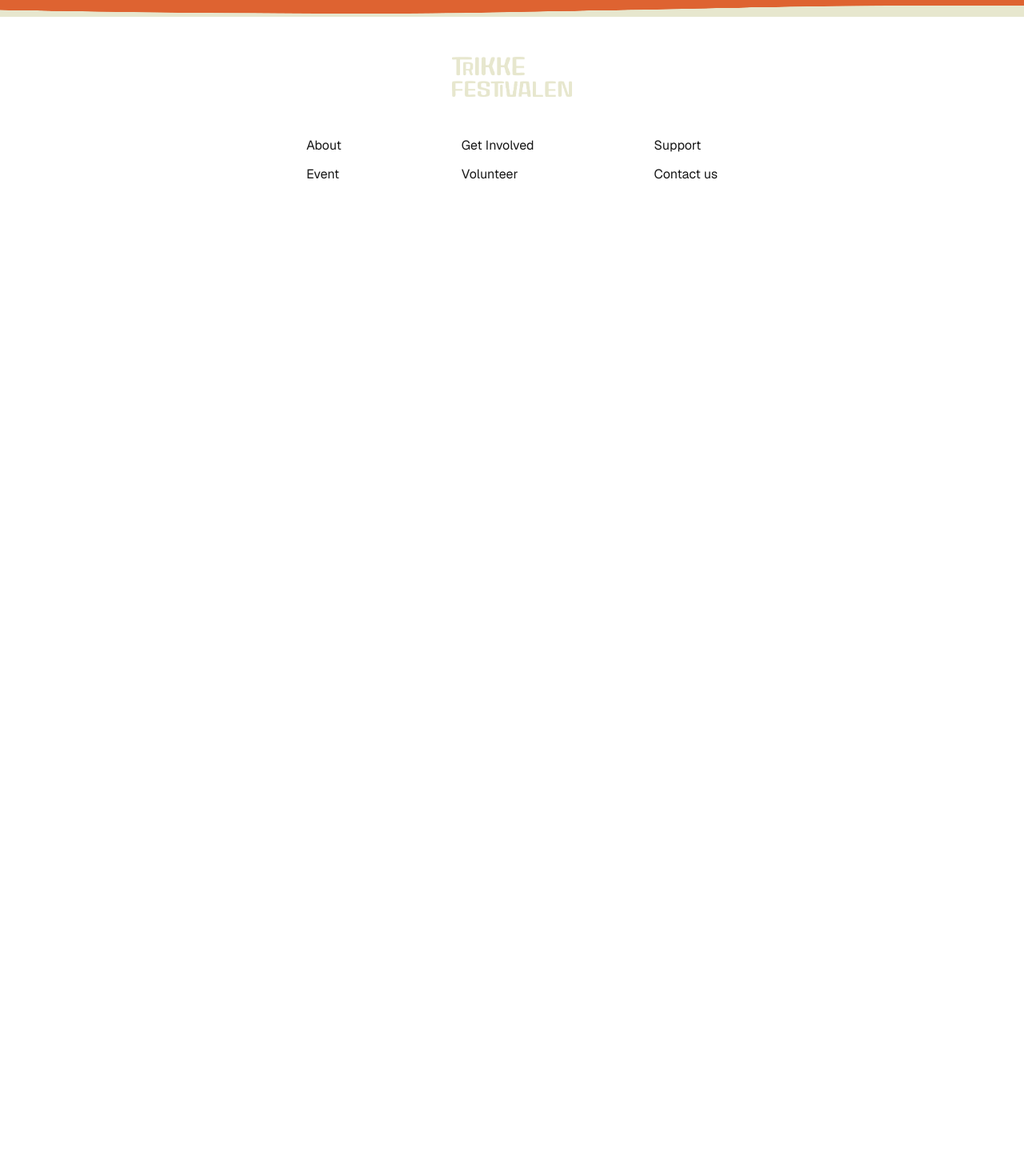
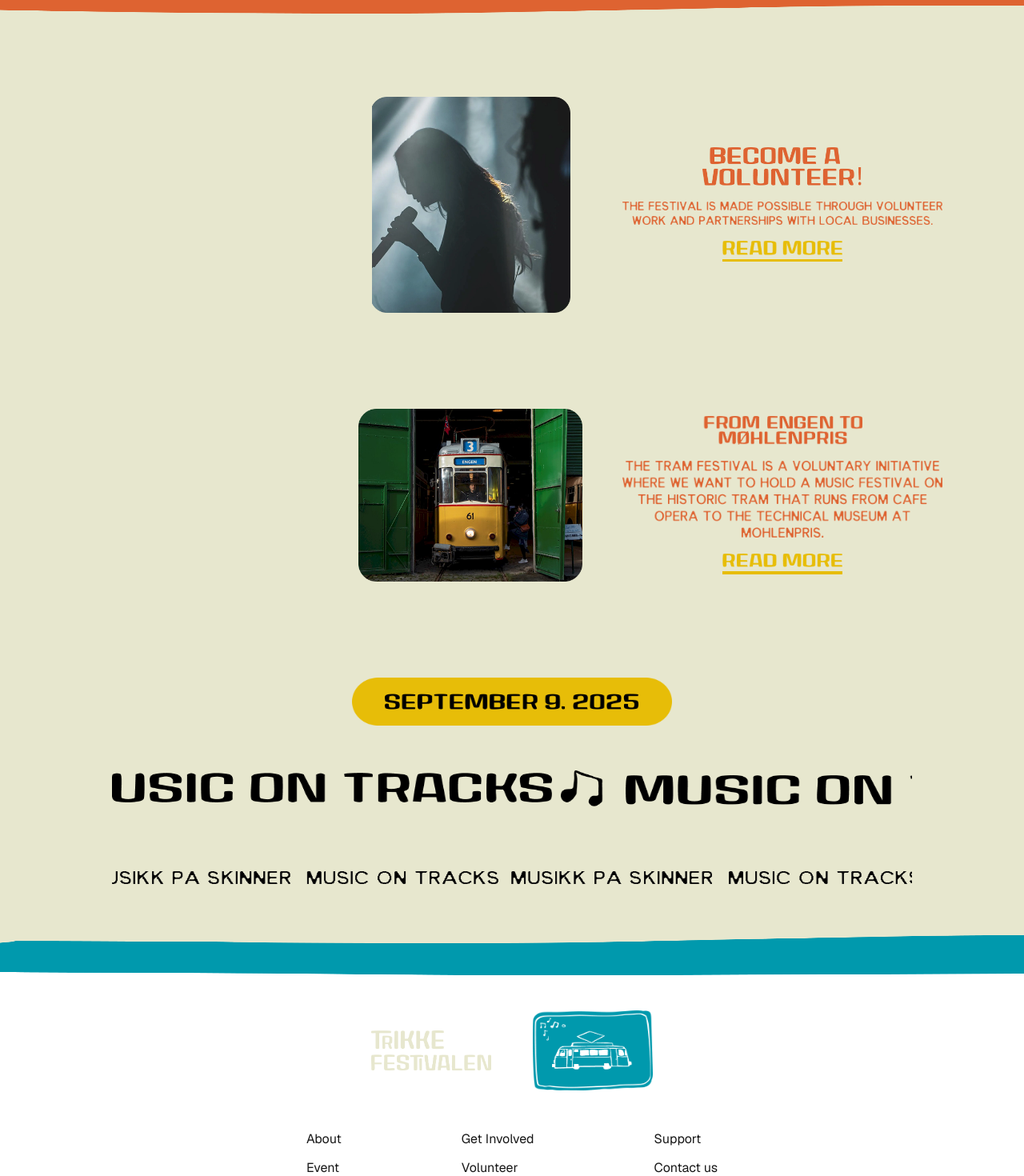
Before and after one commit to KWaloen/trikkefestivalen_next, a Next.js app: page /artists in a window 1280 px wide. Shown: the part 3000-4470 px from the top of the page at 80% size. Before the commit the page ends 3278 px from the top, so only its background shows below. Built offline with nearby package versions, Linux system fonts and the light colour scheme.

Commit message:
first iteration

```diff
--- a/src/app/artists/artists.module.css
+++ b/src/app/artists/artists.module.css
@@ -205,8 +205,58 @@
 .wavyOrange {
   z-index: 2;
   margin-top: -20px;
+  margin-bottom: 100px;
 }
 
-.musikkPaSkinner {
+.moreInfo {
+  display: grid;
+  grid-template-columns: repeat(2, 1fr);
+  width: 30%;
+  margin: 0 auto;
+  row-gap: 100px;
+  column-gap: 50px;
+  position: relative;
+  margin-bottom: 100px;
+  align-items: center;
+  justify-items: center;
+  align-content: center;
+}
+
+.photo {
+  height: auto;
+  margin-bottom: 20px;
 
 }
+
+.volunteer {
+  display: grid;
+  place-items: center;
+  margin: auto;
+  position: relative;
+
+}
+
+.readMore {
+  height: auto;
+  margin-bottom: 5px;
+}
+
+.fromEngen {
+  display: grid;
+  place-items: center;
+  margin: auto;
+  position: relative;
+}
+
+.endBanners {
+  margin-bottom: 50px;
+}
+
+.blueWave {
+  z-index: 2;
+  margin-top: -20px;
+  margin-bottom: -10px;
+  width: auto;
+  overflow: hidden;
+  position: relative;
+}
--- a/src/app/artists/page.js
+++ b/src/app/artists/page.js
@@ -54,6 +54,7 @@ export default function Home() {
 
 
           <div className = {styles.gap}/>
+
       </div>
 
       <div className = {styles.gap}/>
@@ -253,9 +254,9 @@ export default function Home() {
             />
           </div>
 
-          <div className={styles.artistNames}>
-            Artists
-          </div>
+            <div className={styles.artistNames}>
+              Artists
+            </div>
 
           <div>
           <Image
@@ -265,7 +266,7 @@ export default function Home() {
               width={1000}
               height={50}
             />
-        </div>
+          </div>
 
 
         </div>
@@ -280,10 +281,134 @@ export default function Home() {
             />
         </div>
 
+        <div className={styles.moreInfo}>
+
+              <Image
+                className={styles.photo}
+                src="/artists/singer.png"
+                alt="singer"
+                width={250}
+                height={0}
+              />
+
+              <div className={styles.volunteer}>
+
+                <Image
+                  className={styles.photo}
+                  src="/artists/volunteerBanner.png"
+                  alt="becomeAVolunteer"
+                  width={200}
+                  height={90}
+                />
+
+                <Image
+                  className={styles.photo}
+                  src="/artists/volunteerText.png"
+                  alt="volunteerText"
+                  width={400}
+                  height={100}
+                />
+
+                <Image
+                  className={styles.readMore}
+                  src="/artists/readMore.png"
+                  alt="readMore"
+                  width={150}
+                  height={100}
+                />
+
+                <Image
+                  className={styles.photo}
+                  src="/artists/yellowLine.png"
+                  alt="readMoreLine"
+                  width={150}
+                  height={100}
+                />
+
+              </div>
+
+              <Image
+                className={styles.photo}
+                src="/artists/tramShed.png"
+                alt="singer"
+                width={280}
+                height={0}
+              />
+
+              <div className={styles.fromEngen}>
 
 
+                <Image
+                  className={styles.photo}
+                  src="/artists/fromEngen.png"
+                  alt="becomeAVolunteer"
+                  width={200}
+                  height={90}
+                />
 
+                <Image
+                  className={styles.photo}
+                  src="/artists/fromEngenHelper.png"
+                  alt="volunteerText"
+                  width={400}
+                  height={100}
+                />
 
+                <Image
+                  className={styles.readMore}
+                  src="/artists/readMore.png"
+                  alt="readMore"
+                  width={150}
+                  height={100}
+                />
+
+                <Image
+                  className={styles.photo}
+                  src="/artists/yellowLine.png"
+                  alt="readMoreLine"
+                  width={150}
+                  height={100}
+                />
+
+              </div>
+
+        </div>
+
+        <div className={styles.endBanners}>
+          <Image
+            src="/artists/tramDate.png"
+            alt="trikk1"
+            width={400}
+            height={60}
+          />
+        </div>
+
+        <div className={styles.endBanners}>
+          <Image
+            src="/artists/musicBanner.png"
+            alt="musicBanner"
+            width={1000}
+            height={70}
+          />
+        </div>
+
+        <div className={styles.endBanners}>
+          <Image
+            src="/artists/musikkpåskinner.png"
+            alt="musikkpaskinner"
+            width={1000}
+            height={50}
+          />
+        </div>
+      </div>
+
+      <div className={styles.blueWave}>
+        <Image
+          src="/artists/blue.png"
+          alt="blue"
+          width={2000}
+          height={50}
+        />
       </div>
 
     <Footer/>
--- a/src/app/components/Footer.js
+++ b/src/app/components/Footer.js
@@ -5,6 +5,7 @@ export default function Footer() {
   return (
     <div className={styles.page}>
 
+      <div className={styles.images}>
         <Image
           className={styles.logo}
           src="/footer/logo.png"
@@ -12,6 +13,15 @@ export default function Footer() {
           width={150}
           height={50}
         />
+
+        <Image
+          className={styles.logo}
+          src="/footer/trikk2.png"
+          alt="logo"
+          width={150}
+          height={100}
+        />
+      </div>
 
       <div className={styles.footer}>
 
--- a/src/app/components/footer.module.css
+++ b/src/app/components/footer.module.css
@@ -8,6 +8,7 @@
     min-height: 10svh;
     padding: 50px;
     font-family: var(--font-geist-sans);
+    z-index: 1;
 }
 
 .footer {
@@ -38,3 +39,16 @@
     margin-bottom: 50px;
 
 }
+
+.images {
+  display: grid;
+  grid-template-columns: repeat(2, 1fr);
+  width: 30%;
+  margin: 0 auto;
+  row-gap: 100px;
+  column-gap: 50px;
+  position: relative;
+  align-items: center;
+  justify-items: center;
+  align-content: center;
+}
```
Also changed, not shown: public/artists/volunteerBanner.png (renamed from public/artists/volunteer.png), public/footer/trikk2.png (added). Lines whose indentation alone changed are shown as unchanged.
